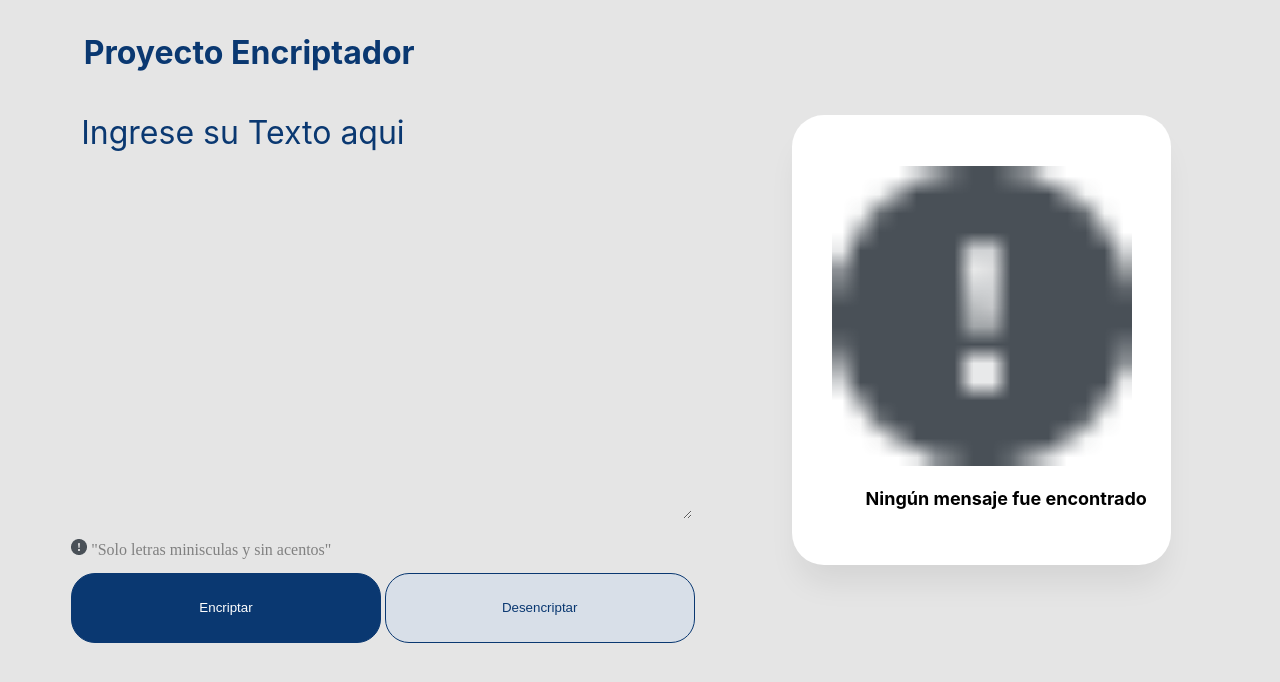
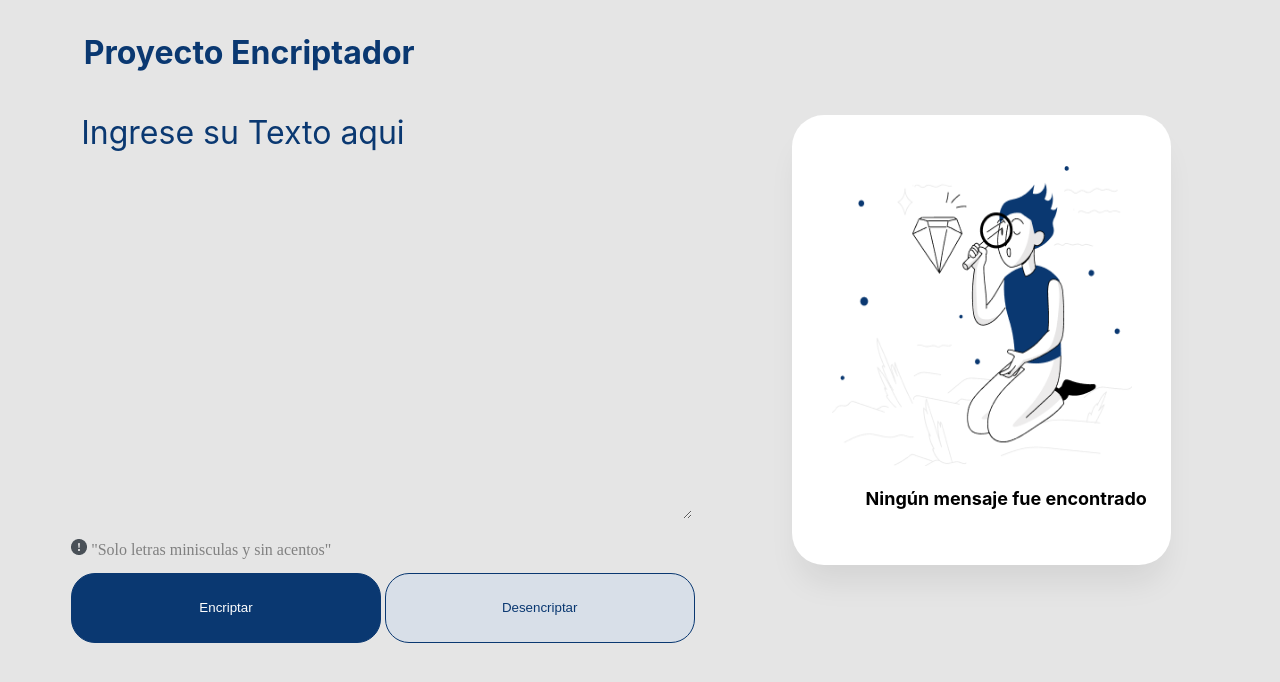
Before and after one commit to jhohandc/Crypter, a plain HTML site: page index.html in a window 1280 px wide. Drawn offline with Linux system fonts and the light colour scheme.

Commit message:
corrected images

```diff
--- a/index.html
+++ b/index.html
@@ -25,7 +25,7 @@
     <div class="cajaSalidaTexto">
         <div id="aside_before">
             <ul>
-                <li><img src="assets/Advertencia_logo.png" alt="Muñeco" class = "Muñeco"></li>
+                <li><img src="assets/Muñeco.png" alt="Muñeco" class = "Muñeco"></li>
                 <li><p class="parrafo_aside"><strong>Ningún mensaje fue encontrado</strong></p>
 
             </ul>
```
